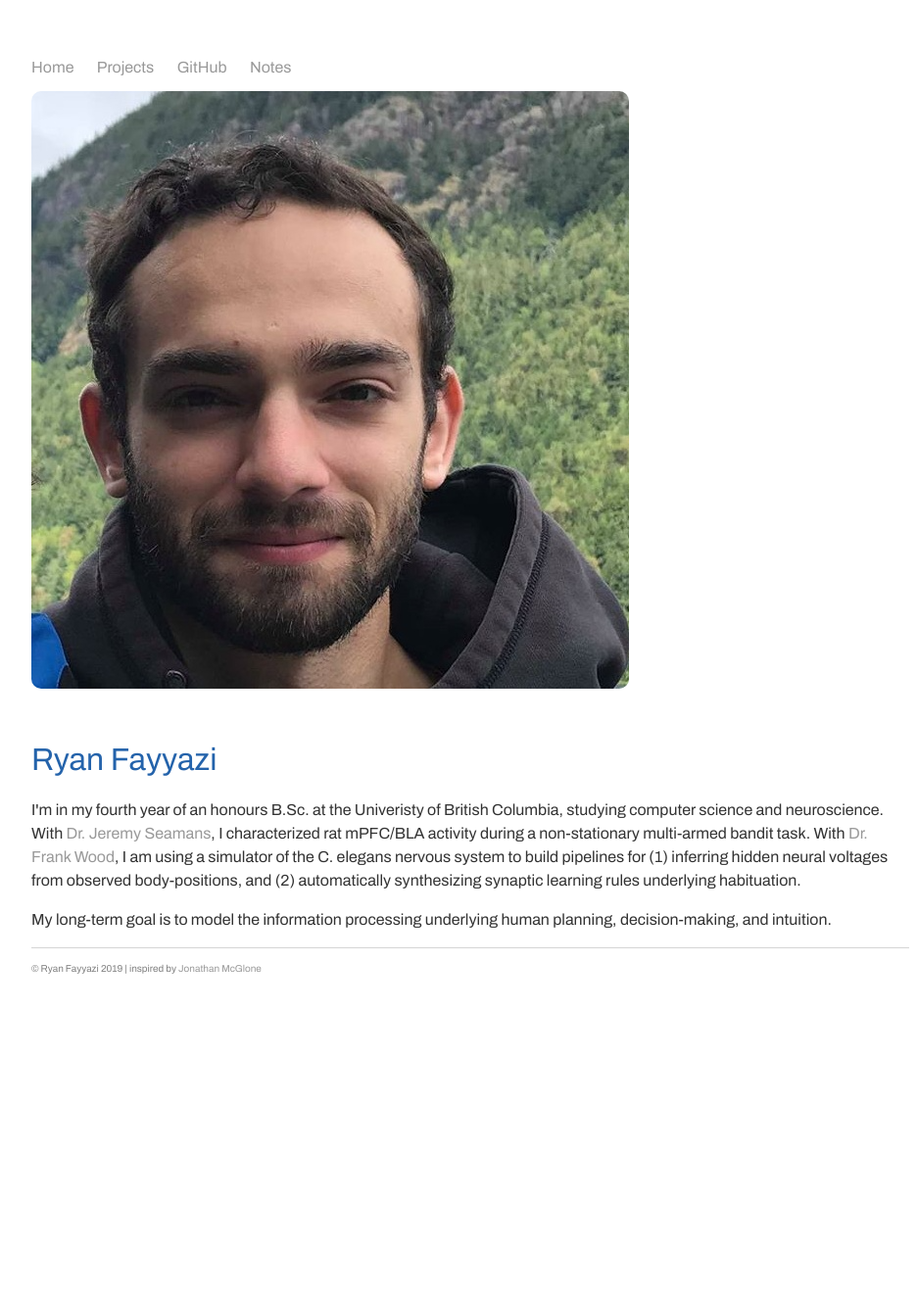
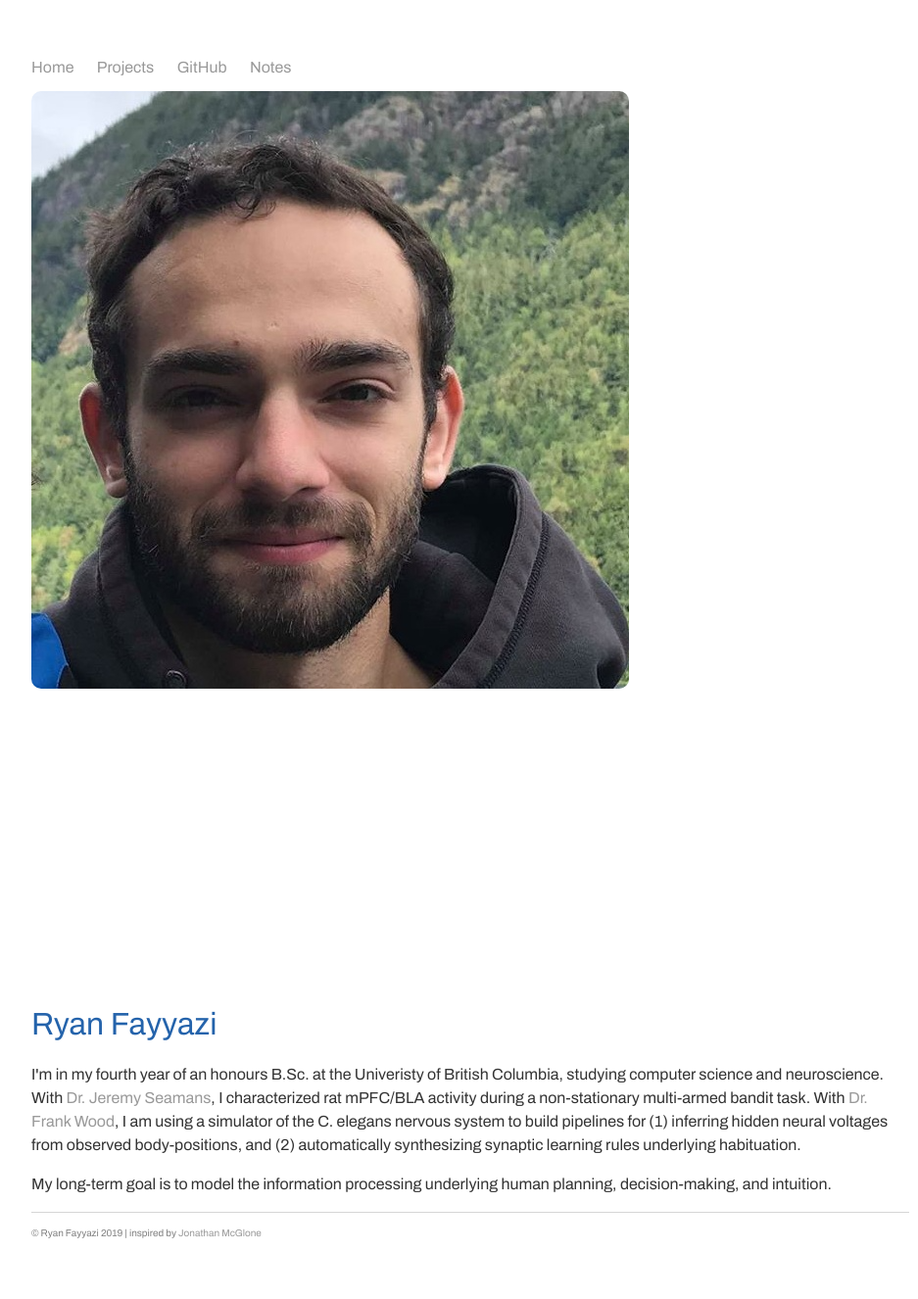
Before and after one commit to rfayyazi/rfayyazi.github.io, a Jekyll site: the page built from index.html, in a window 1280 px wide. Shown: the whole page at 98% size, without its empty margins (160-1097 px from the left). Built offline with Jekyll 4.4.1, drawn with Linux system fonts in a browser that asks for light colours; some web fonts are replaced; before the commit the page ends 1056 px from its top, so only the background shows below that.

Commit message:
Update main.css

```diff
--- a/css/main.css
+++ b/css/main.css
@@ -64,7 +64,7 @@ ul.a li{
 }
 
 img.avatar {
-margin-bottom: 30px;
+margin-bottom: 300px;
 /* -webkit-border-radius: 200px;
     -moz-border-radius: 200px;
          border-radius: 200px; */
```
